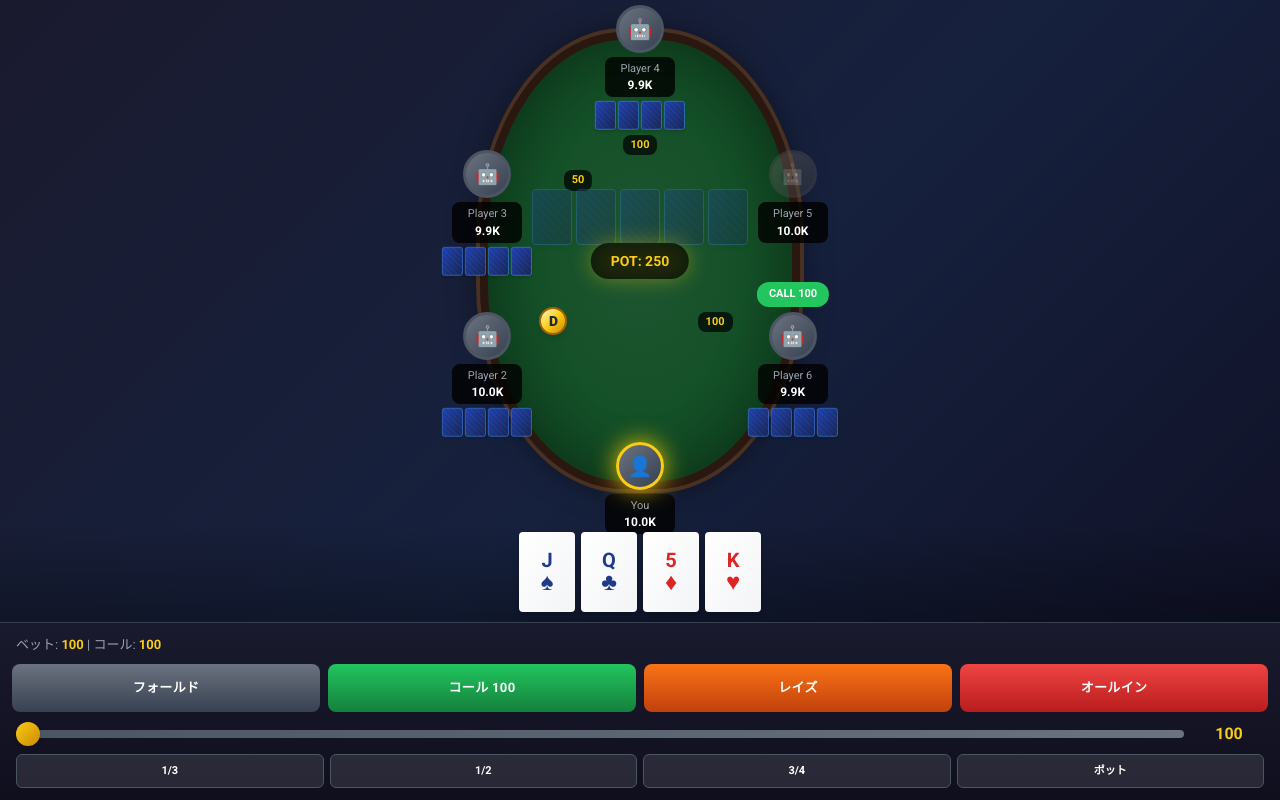
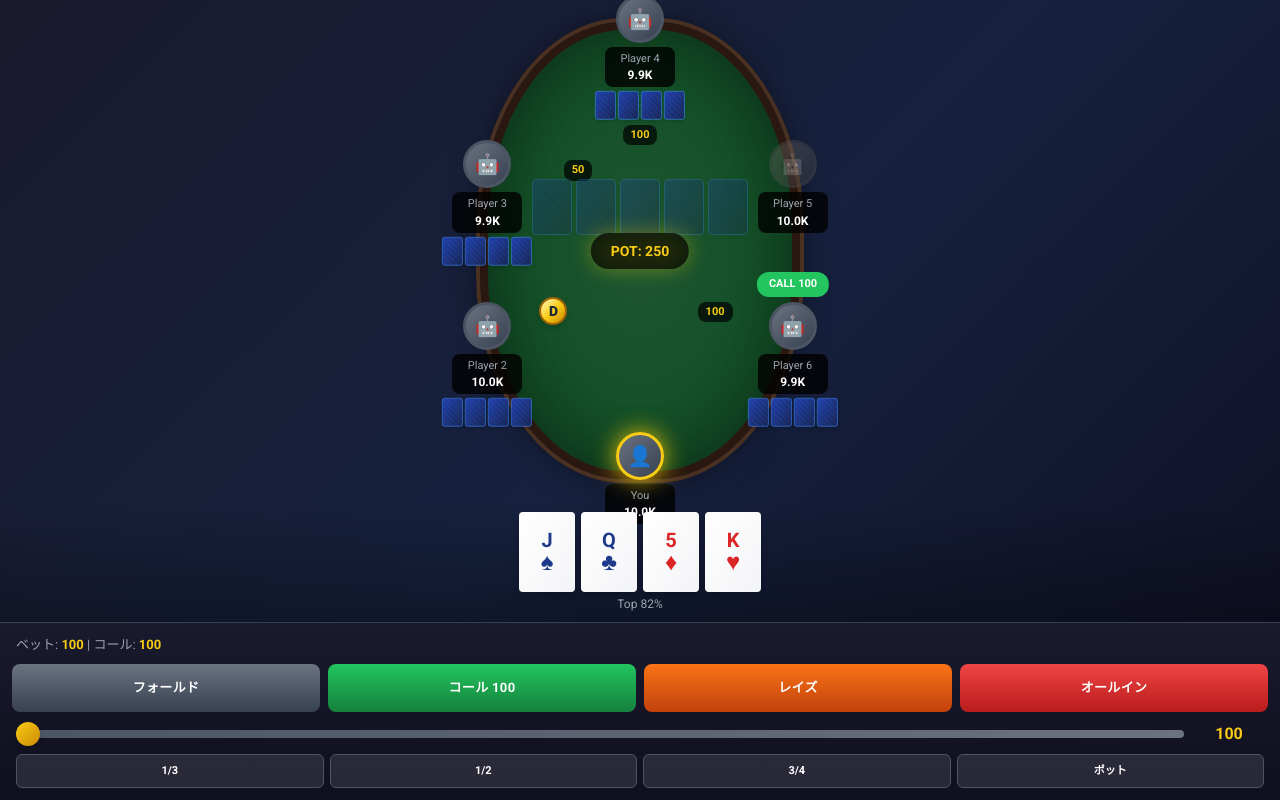
Before and after one commit to okihara/plo-game, a React (Vite) app: page / in a window 1280 px wide. Built offline with nearby package versions, Linux system fonts and the light colour scheme.

Commit message:
Add preflop hand strength indicator to player cards
Display "Top X%" below cards showing hand percentile ranking.
Color-coded by strength: yellow (top 10%), green (top 25%),
blue (top 50%), gray (weaker hands).

Co-Authored-By: Claude Opus 4.5 <noreply@anthropic.com>

```diff
--- a/src/components/MyCards.tsx
+++ b/src/components/MyCards.tsx
@@ -1,4 +1,4 @@
-import { Card as CardType } from '../logic';
+import { Card as CardType, evaluatePreFlopStrength } from '../logic';
 import { Card } from './Card';
 
 interface MyCardsProps {
@@ -6,18 +6,42 @@ interface MyCardsProps {
   isDealing: boolean;
 }
 
+// ハンド強度を%表示に変換（上位何%のハンドかを示す）
+// スコアが高いほど強いハンド = 上位に位置する
+function getHandPercentile(strength: number): number {
+  // strength: 0-1のスコア
+  // 上位%に変換: 強度1.0 = 上位0%, 強度0.0 = 上位100%
+  return Math.round((1 - strength) * 100);
+}
+
+// ハンド強度に応じた色を返す
+function getStrengthColor(percentile: number): string {
+  if (percentile <= 10) return 'text-yellow-300'; // プレミアムハンド（上位10%）
+  if (percentile <= 25) return 'text-green-400';  // 強いハンド（上位25%）
+  if (percentile <= 50) return 'text-blue-400';   // 中程度（上位50%）
+  return 'text-gray-400'; // 弱いハンド
+}
+
 export function MyCards({ cards, isDealing }: MyCardsProps) {
   if (cards.length === 0) return null;
 
+  const strength = evaluatePreFlopStrength(cards);
+  const percentile = getHandPercentile(strength);
+
   return (
     <div
-      className={`flex gap-1.5 justify-center py-2.5 bg-gradient-to-b from-transparent to-black/30 ${
+      className={`flex flex-col items-center py-2.5 bg-gradient-to-b from-transparent to-black/30 ${
         isDealing ? 'opacity-0' : ''
       }`}
     >
-      {cards.map((card, i) => (
-        <Card key={i} card={card} size="lg" />
-      ))}
+      <div className="flex gap-1.5 justify-center">
+        {cards.map((card, i) => (
+          <Card key={i} card={card} size="lg" />
+        ))}
+      </div>
+      <div className={`mt-1 text-xs font-medium ${getStrengthColor(percentile)}`}>
+        Top {percentile}%
+      </div>
     </div>
   );
 }
--- a/src/logic/cpuAI.ts
+++ b/src/logic/cpuAI.ts
@@ -72,7 +72,7 @@ export function getCPUAction(state: GameState, playerIndex: number): { action: A
   return { action: 'fold', amount: 0 };
 }
 
-function evaluatePreFlopStrength(holeCards: Card[]): number {
+export function evaluatePreFlopStrength(holeCards: Card[]): number {
   // PLOのハンド評価（簡易版）
   let score = 0;
 
```
